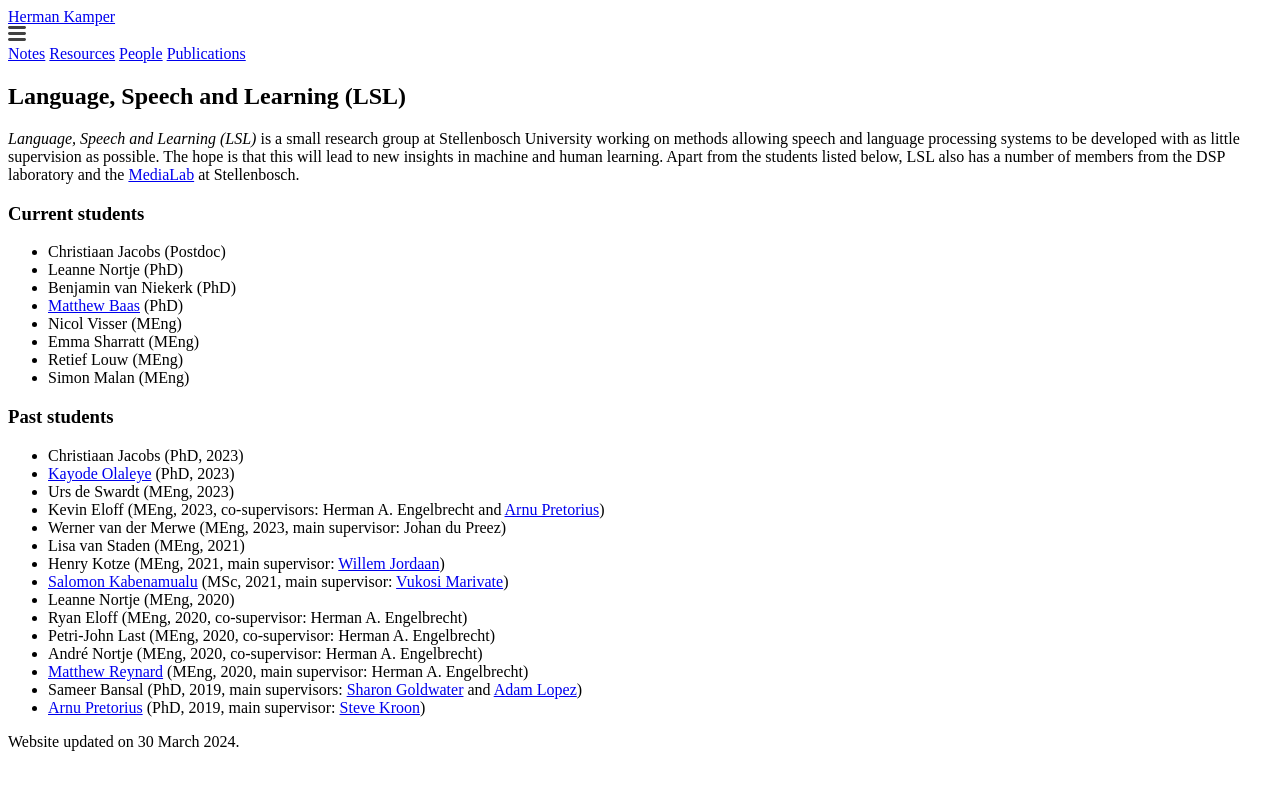
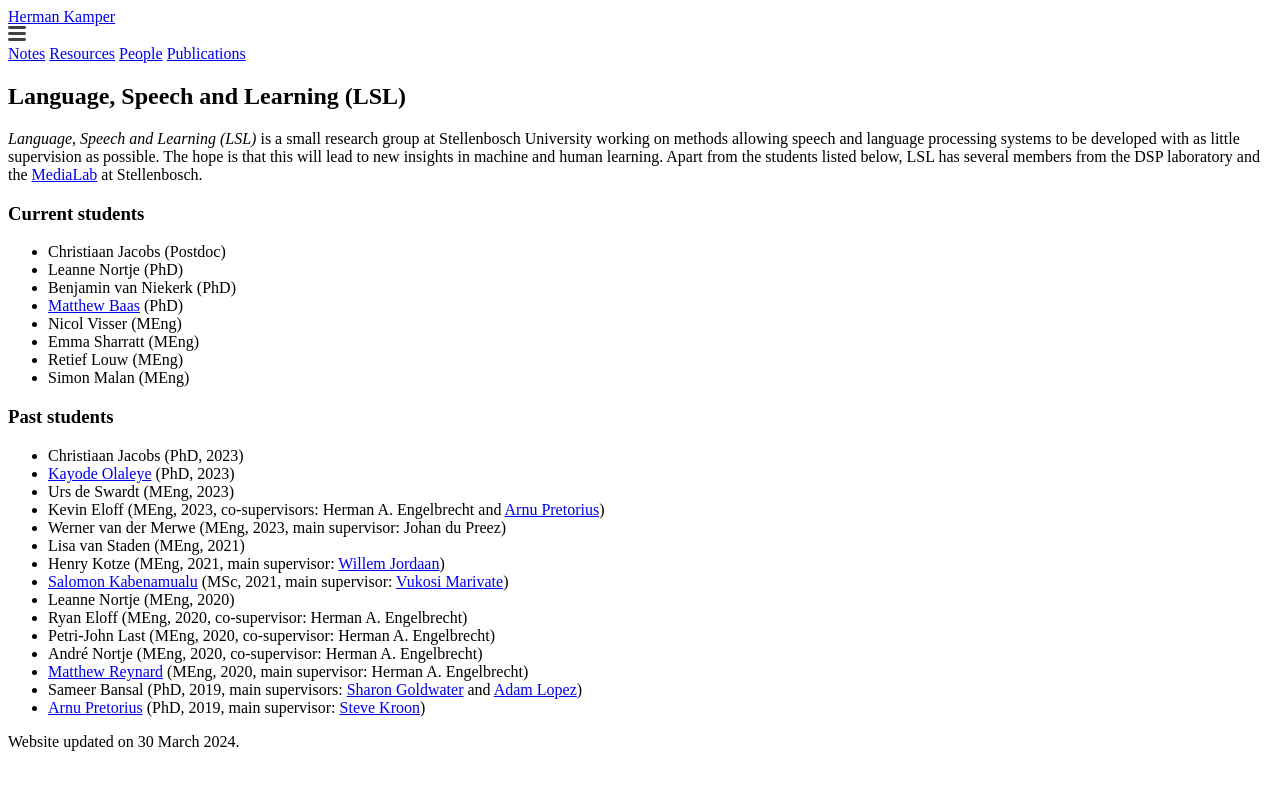
Before and after one commit to kamperh/kamperh.github.io, a Jekyll site: the page built from people.md, in a window 1280 px wide. Shown: the top 790 px of the page. Built offline with Jekyll 4.4.1, drawn with Linux system fonts in a browser that asks for light colours; a style sheet for code colours, icons or effects is not loaded; some of the changed lines change nothing that is shown.

Commit message:
Update people.md

```diff
--- a/people.md
+++ b/people.md
@@ -7,7 +7,8 @@
 
 # Language, Speech and Learning (LSL)
 
-*Language, Speech and Learning (LSL)* is a small research group at Stellenbosch University working on methods allowing speech and language processing systems to be developed with as little supervision as possible. The hope is that this will lead to new insights in machine and human learning. Apart from the students listed below, LSL also has a number of members from the DSP laboratory and the [MediaLab](https://ml.sun.ac.za/) at Stellenbosch.
+*Language, Speech and Learning (LSL)* is a small research group at Stellenbosch University working on methods allowing speech and language processing systems to be developed with as little supervision as possible. The hope is that this will lead to new insights in machine and human learning. Apart from the students listed below, LSL has several members from the DSP laboratory and the [MediaLab](https://ml.sun.ac.za/) at Stellenbosch.
+
 
 ### Current students
 
@@ -19,6 +20,7 @@
 - Emma Sharratt (MEng)
 - Retief Louw (MEng)
 - Simon Malan (MEng)
+
 
 ### Past students
 
@@ -37,25 +39,3 @@
 - [Matthew Reynard](https://www.matthewreynard.com/) (MEng, 2020, main supervisor: Herman A. Engelbrecht)
 - Sameer Bansal (PhD, 2019, main supervisors: [Sharon Goldwater](https://homepages.inf.ed.ac.uk/sgwater/) and [Adam Lopez](https://alopez.github.io/))
 - [Arnu Pretorius](https://arnupretorius.github.io/) (PhD, 2019, main supervisor: [Steve Kroon](http://www.cs.sun.ac.za/~kroon/))
-
-<!--
-
-### Former/Past students
-
-- **Tan Pengfei**, MSc, University of Edinburgh. Main supervisor: Sharon Goldwater.
-*Cross-lingual representation learning for unsupervised speech technology.*
-- **Dan Wells**, MSc, University of Edinburgh. Main supervisor: Sharon Goldwater.
-*Unsupervised speech segmentation for zero-resource applications.*
-- **Flo Bremner**, MSc, University of Edinburgh. Main supervisor: Sharon Goldwater.
-*The encoding of linguistic and speaker information in unsupervised neural network based feature extraction.*
-
- -->
-
-<!-- ### Former students
-
-**Tan Pangfei**, MSc, University of Edinburgh, main supervisor: Sharon Goldwater.
-Thesis: *Cross-lingual representations for speech.*
-
-**Dan Wells**, MSc, University of Edinburgh, main supervisor: Sharon Goldwater.
-Thesis: *Cross-lingual representations for speech.*
- -->
```
